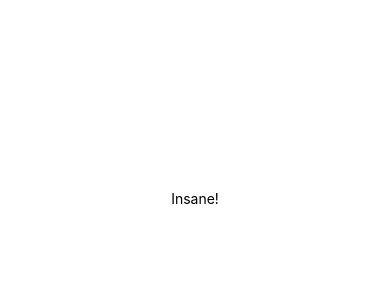
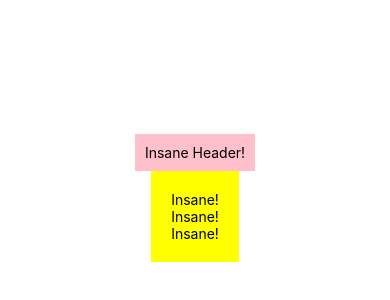
Before and after one commit to rakeshdr543/react-native-tutorial, a React Native app: screen / in a window 390 px wide. Shown: the part 224-524 px from the top of the page. Built offline with nearby package versions, Linux system fonts and the light colour scheme.

Commit message:
Added test view style

```diff
--- a/App.js
+++ b/App.js
@@ -5,8 +5,14 @@ import { StyleSheet, Text, View } from 'react-native';
 export default function App() {
   return (
     <View style={styles.container}>
-      <Text>Insane!</Text>
-      <StatusBar style="auto" />
+      <View style={styles.header}>
+        <Text>Insane Header!</Text>
+      </View>
+      <View style={styles.body}>
+        <Text>Insane!</Text>
+        <Text>Insane!</Text>
+        <Text>Insane!</Text>
+      </View>
     </View>
   );
 }
@@ -18,4 +24,12 @@ const styles = StyleSheet.create({
     alignItems: 'center',
     justifyContent: 'center',
   },
+  header:{
+    backgroundColor: 'pink',
+    padding:10
+  },
+  body:{
+    backgroundColor:'yellow',
+    padding: 20
+  }
 });
```
